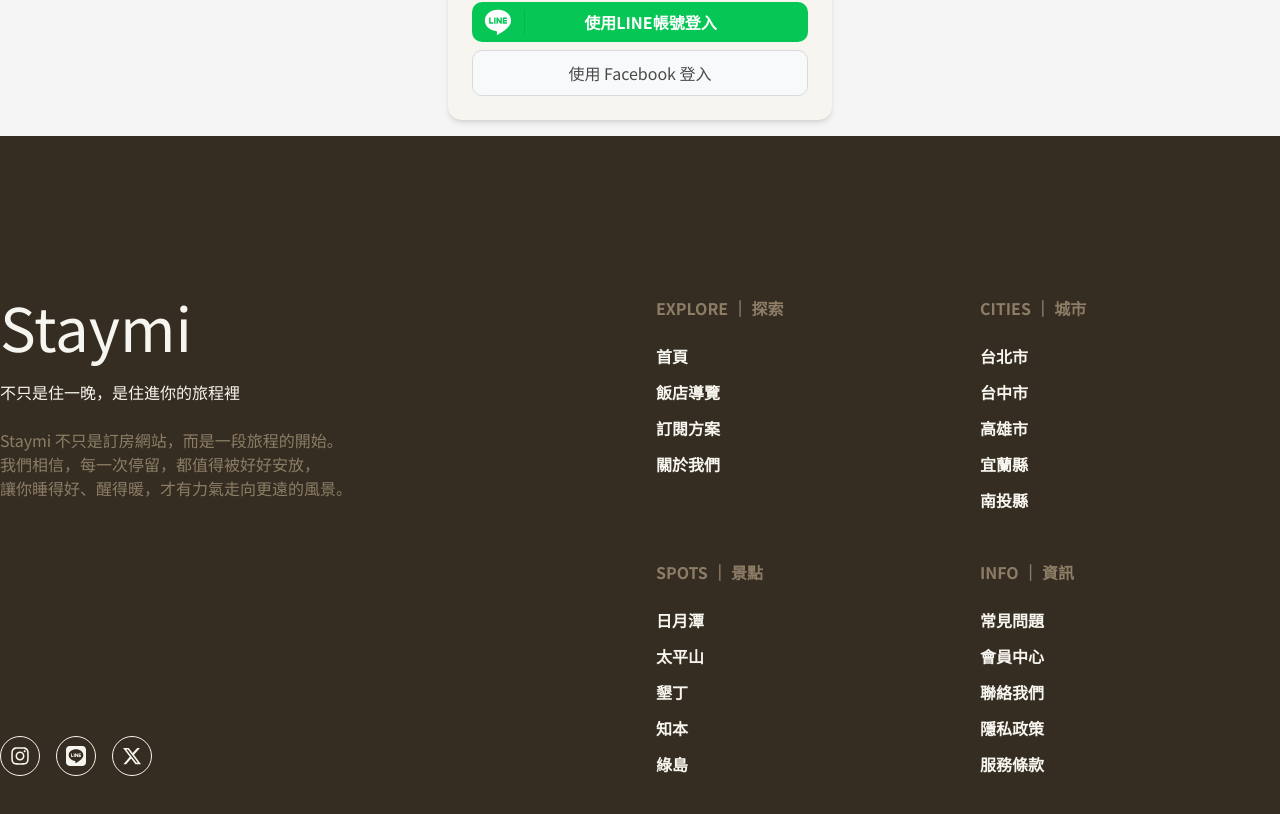
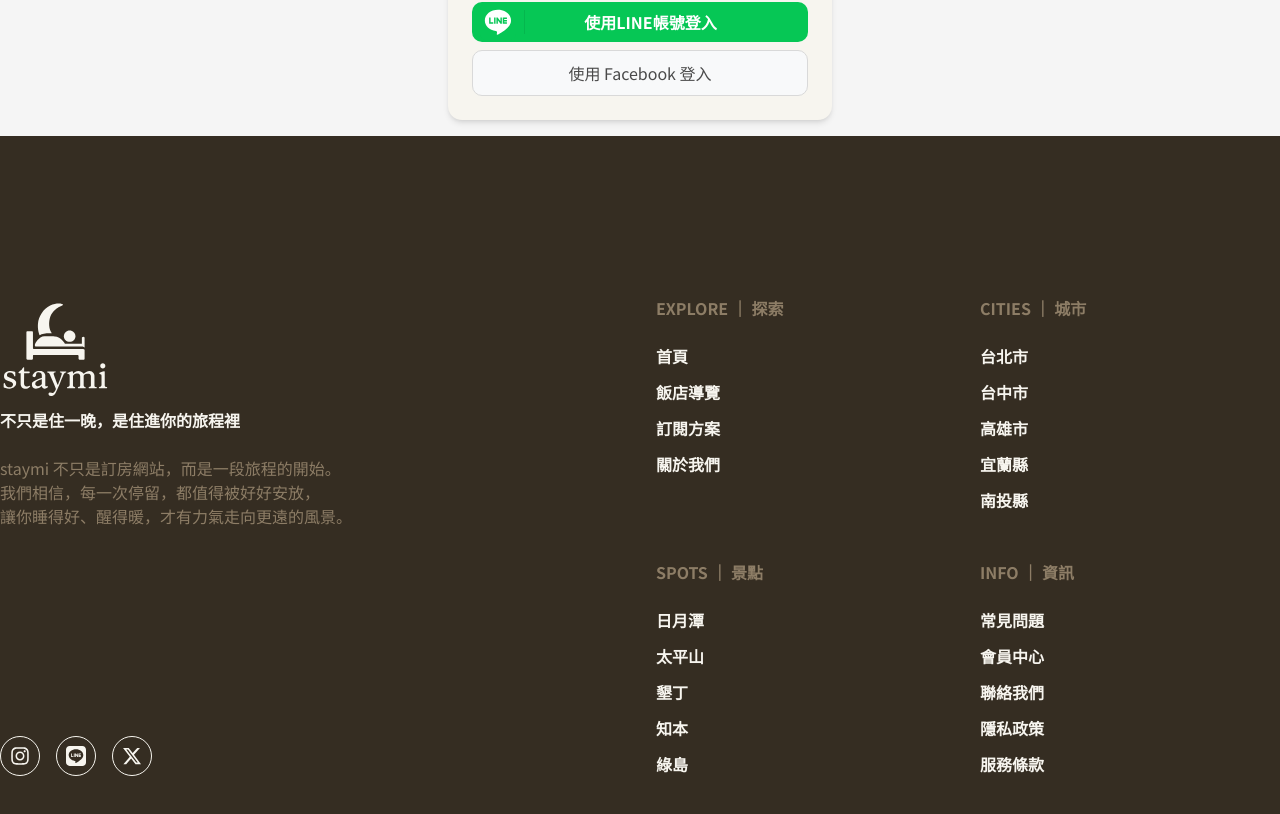
Before and after one commit to MisTPEBUS/stay-mi-next-app, a Next.js app: page /login in a window 1280 px wide. Shown: the part 651-1465 px from the top of the page. Built offline with nearby package versions, Linux system fonts and the light colour scheme; no server answers.

Commit message:
feat: 🎸 將 social icons 做成 icon 元件並新增 logo 元件

```diff
--- /dev/null
+++ b/src/components/Icons/IconInstagram.tsx
@@ -0,0 +1,11 @@
+import React from "react";
+
+const IconInstagram = (props: React.SVGProps<SVGSVGElement>) => {
+  return (
+    <svg xmlns="http://www.w3.org/2000/svg" viewBox="0 0 448 512" fill="currentColor" {...props}>
+      <path d="M224.1 141c-63.6 0-114.9 51.3-114.9 114.9s51.3 114.9 114.9 114.9S339 319.5 339 255.9 287.7 141 224.1 141zm0 189.6c-41.1 0-74.7-33.5-74.7-74.7s33.5-74.7 74.7-74.7 74.7 33.5 74.7 74.7-33.6 74.7-74.7 74.7zm146.4-194.3c0 14.9-12 26.8-26.8 26.8-14.9 0-26.8-12-26.8-26.8s12-26.8 26.8-26.8 26.8 12 26.8 26.8zm76.1 27.2c-1.7-35.9-9.9-67.7-36.2-93.9-26.2-26.2-58-34.4-93.9-36.2-37-2.1-147.9-2.1-184.9 0-35.8 1.7-67.6 9.9-93.9 36.1s-34.4 58-36.2 93.9c-2.1 37-2.1 147.9 0 184.9 1.7 35.9 9.9 67.7 36.2 93.9s58 34.4 93.9 36.2c37 2.1 147.9 2.1 184.9 0 35.9-1.7 67.7-9.9 93.9-36.2 26.2-26.2 34.4-58 36.2-93.9 2.1-37 2.1-147.8 0-184.8zM398.8 388c-7.8 19.6-22.9 34.7-42.6 42.6-29.5 11.7-99.5 9-132.1 9s-102.7 2.6-132.1-9c-19.6-7.8-34.7-22.9-42.6-42.6-11.7-29.5-9-99.5-9-132.1s-2.6-102.7 9-132.1c7.8-19.6 22.9-34.7 42.6-42.6 29.5-11.7 99.5-9 132.1-9s102.7-2.6 132.1 9c19.6 7.8 34.7 22.9 42.6 42.6 11.7 29.5 9 99.5 9 132.1s2.7 102.7-9 132.1z" />
+    </svg>
+  );
+};
+
+export default IconInstagram;
--- /dev/null
+++ b/src/components/Icons/IconLine.tsx
@@ -0,0 +1,11 @@
+import React from "react";
+
+const IconLine = (props: React.SVGProps<SVGSVGElement>) => {
+  return (
+    <svg xmlns="http://www.w3.org/2000/svg" viewBox="0 0 512 512" fill="currentColor" {...props}>
+      <path d="M311 196.8v81.3c0 2.1-1.6 3.7-3.7 3.7h-13c-1.3 0-2.4-.7-3-1.5l-37.3-50.3v48.2c0 2.1-1.6 3.7-3.7 3.7h-13c-2.1 0-3.7-1.6-3.7-3.7V196.9c0-2.1 1.6-3.7 3.7-3.7h12.9c1.1 0 2.4 .6 3 1.6l37.3 50.3V196.9c0-2.1 1.6-3.7 3.7-3.7h13c2.1-.1 3.8 1.6 3.8 3.5zm-93.7-3.7h-13c-2.1 0-3.7 1.6-3.7 3.7v81.3c0 2.1 1.6 3.7 3.7 3.7h13c2.1 0 3.7-1.6 3.7-3.7V196.8c0-1.9-1.6-3.7-3.7-3.7zm-31.4 68.1H150.3V196.8c0-2.1-1.6-3.7-3.7-3.7h-13c-2.1 0-3.7 1.6-3.7 3.7v81.3c0 1 .3 1.8 1 2.5c.7 .6 1.5 1 2.5 1h52.2c2.1 0 3.7-1.6 3.7-3.7v-13c0-1.9-1.6-3.7-3.5-3.7zm193.7-68.1H327.3c-1.9 0-3.7 1.6-3.7 3.7v81.3c0 1.9 1.6 3.7 3.7 3.7h52.2c2.1 0 3.7-1.6 3.7-3.7V265c0-2.1-1.6-3.7-3.7-3.7H344V247.7h35.5c2.1 0 3.7-1.6 3.7-3.7V230.9c0-2.1-1.6-3.7-3.7-3.7H344V213.5h35.5c2.1 0 3.7-1.6 3.7-3.7v-13c-.1-1.9-1.7-3.7-3.7-3.7zM512 93.4V419.4c-.1 51.2-42.1 92.7-93.4 92.6H92.6C41.4 511.9-.1 469.8 0 418.6V92.6C.1 41.4 42.2-.1 93.4 0H419.4c51.2 .1 92.7 42.1 92.6 93.4zM441.6 233.5c0-83.4-83.7-151.3-186.4-151.3s-186.4 67.9-186.4 151.3c0 74.7 66.3 137.4 155.9 149.3c21.8 4.7 19.3 12.7 14.4 42.1c-.8 4.7-3.8 18.4 16.1 10.1s107.3-63.2 146.5-108.2c27-29.7 39.9-59.8 39.9-93.1z" />
+    </svg>
+  );
+};
+
+export default IconLine;
--- /dev/null
+++ b/src/components/Icons/IconX.tsx
@@ -0,0 +1,11 @@
+import React from "react";
+
+const IconX = (props: React.SVGProps<SVGSVGElement>) => {
+  return (
+    <svg xmlns="http://www.w3.org/2000/svg" viewBox="0 0 512 512" fill="currentColor" {...props}>
+      <path d="M389.2 48h70.6L305.6 224.2 487 464H345L233.7 318.6 106.5 464H35.8L200.7 275.5 26.8 48H172.4L272.9 180.9 389.2 48zM364.4 421.8h39.1L151.1 88h-42L364.4 421.8z" />
+    </svg>
+  );
+};
+
+export default IconX;
--- a/src/components/layout/Footer/_components/SocialLinks.tsx
+++ b/src/components/layout/Footer/_components/SocialLinks.tsx
@@ -1,32 +1,24 @@
 import Link from "next/link";
 import React from "react";
+
+import IconInstagram from "@/components/Icons/IconInstagram";
+import IconLine from "@/components/Icons/IconLine";
+import IconX from "@/components/Icons/IconX";
 
 import { SocialLink } from "../types";
 
 const SocialLinks: SocialLink[] = [
   {
     href: "#",
-    icon: (
-      <svg xmlns="http://www.w3.org/2000/svg" viewBox="0 0 448 512" className="size-5 fill-white">
-        <path d="M224.1 141c-63.6 0-114.9 51.3-114.9 114.9s51.3 114.9 114.9 114.9S339 319.5 339 255.9 287.7 141 224.1 141zm0 189.6c-41.1 0-74.7-33.5-74.7-74.7s33.5-74.7 74.7-74.7 74.7 33.5 74.7 74.7-33.6 74.7-74.7 74.7zm146.4-194.3c0 14.9-12 26.8-26.8 26.8-14.9 0-26.8-12-26.8-26.8s12-26.8 26.8-26.8 26.8 12 26.8 26.8zm76.1 27.2c-1.7-35.9-9.9-67.7-36.2-93.9-26.2-26.2-58-34.4-93.9-36.2-37-2.1-147.9-2.1-184.9 0-35.8 1.7-67.6 9.9-93.9 36.1s-34.4 58-36.2 93.9c-2.1 37-2.1 147.9 0 184.9 1.7 35.9 9.9 67.7 36.2 93.9s58 34.4 93.9 36.2c37 2.1 147.9 2.1 184.9 0 35.9-1.7 67.7-9.9 93.9-36.2 26.2-26.2 34.4-58 36.2-93.9 2.1-37 2.1-147.8 0-184.8zM398.8 388c-7.8 19.6-22.9 34.7-42.6 42.6-29.5 11.7-99.5 9-132.1 9s-102.7 2.6-132.1-9c-19.6-7.8-34.7-22.9-42.6-42.6-11.7-29.5-9-99.5-9-132.1s-2.6-102.7 9-132.1c7.8-19.6 22.9-34.7 42.6-42.6 29.5-11.7 99.5-9 132.1-9s102.7-2.6 132.1 9c19.6 7.8 34.7 22.9 42.6 42.6 11.7 29.5 9 99.5 9 132.1s2.7 102.7-9 132.1z" />
-      </svg>
-    ),
+    icon: IconInstagram,
   },
   {
     href: "#",
-    icon: (
-      <svg xmlns="http://www.w3.org/2000/svg" viewBox="0 0 512 512" className="size-5 fill-white">
-        <path d="M311 196.8v81.3c0 2.1-1.6 3.7-3.7 3.7h-13c-1.3 0-2.4-.7-3-1.5l-37.3-50.3v48.2c0 2.1-1.6 3.7-3.7 3.7h-13c-2.1 0-3.7-1.6-3.7-3.7V196.9c0-2.1 1.6-3.7 3.7-3.7h12.9c1.1 0 2.4 .6 3 1.6l37.3 50.3V196.9c0-2.1 1.6-3.7 3.7-3.7h13c2.1-.1 3.8 1.6 3.8 3.5zm-93.7-3.7h-13c-2.1 0-3.7 1.6-3.7 3.7v81.3c0 2.1 1.6 3.7 3.7 3.7h13c2.1 0 3.7-1.6 3.7-3.7V196.8c0-1.9-1.6-3.7-3.7-3.7zm-31.4 68.1H150.3V196.8c0-2.1-1.6-3.7-3.7-3.7h-13c-2.1 0-3.7 1.6-3.7 3.7v81.3c0 1 .3 1.8 1 2.5c.7 .6 1.5 1 2.5 1h52.2c2.1 0 3.7-1.6 3.7-3.7v-13c0-1.9-1.6-3.7-3.5-3.7zm193.7-68.1H327.3c-1.9 0-3.7 1.6-3.7 3.7v81.3c0 1.9 1.6 3.7 3.7 3.7h52.2c2.1 0 3.7-1.6 3.7-3.7V265c0-2.1-1.6-3.7-3.7-3.7H344V247.7h35.5c2.1 0 3.7-1.6 3.7-3.7V230.9c0-2.1-1.6-3.7-3.7-3.7H344V213.5h35.5c2.1 0 3.7-1.6 3.7-3.7v-13c-.1-1.9-1.7-3.7-3.7-3.7zM512 93.4V419.4c-.1 51.2-42.1 92.7-93.4 92.6H92.6C41.4 511.9-.1 469.8 0 418.6V92.6C.1 41.4 42.2-.1 93.4 0H419.4c51.2 .1 92.7 42.1 92.6 93.4zM441.6 233.5c0-83.4-83.7-151.3-186.4-151.3s-186.4 67.9-186.4 151.3c0 74.7 66.3 137.4 155.9 149.3c21.8 4.7 19.3 12.7 14.4 42.1c-.8 4.7-3.8 18.4 16.1 10.1s107.3-63.2 146.5-108.2c27-29.7 39.9-59.8 39.9-93.1z" />
-      </svg>
-    ),
+    icon: IconLine,
   },
   {
     href: "#",
-    icon: (
-      <svg xmlns="http://www.w3.org/2000/svg" viewBox="0 0 512 512" className="size-5 fill-white">
-        <path d="M389.2 48h70.6L305.6 224.2 487 464H345L233.7 318.6 106.5 464H35.8L200.7 275.5 26.8 48H172.4L272.9 180.9 389.2 48zM364.4 421.8h39.1L151.1 88h-42L364.4 421.8z" />
-      </svg>
-    ),
+    icon: IconX,
   },
 ];
 
@@ -39,7 +31,7 @@ const SocialButton = () => {
           href={item.href}
           className="flex size-10 items-center justify-center rounded-full border border-white transition-colors hover:bg-[#ffffff1A] active:border-2"
         >
-          {item.icon}
+          <item.icon className="size-5 text-white" />
         </Link>
       ))}
     </div>
--- a/src/components/layout/Footer/index.tsx
+++ b/src/components/layout/Footer/index.tsx
@@ -1,5 +1,6 @@
-import Link from "next/link";
 import React from "react";
+
+import Logo from "../Logo";
 
 import Sitemap from "./_components/Sitemap";
 import MobileSitemap from "./_components/Sitemap/MobileSitemap";
@@ -51,27 +52,27 @@ const sitemap: SitemapSection[] = [
 const Footer = () => {
   return (
     <footer className="bg-secondary md:h-[912px] md:py-[160px]">
-      <MobileSitemap data={sitemap} />
-      <div className="container m-auto flex flex-col justify-between px-6 pt-5 pb-10 md:flex-row md:px-0 md:py-0">
+      <div className="container m-auto flex flex-col justify-between px-6 pt-16 pb-6 md:flex-row md:px-0 md:py-0">
         <div className="flex flex-col items-center gap-10 md:items-start md:justify-between">
           <div className="flex flex-col gap-6">
-            <Link href="/" className="text-6xl text-white">
-              Staymi
-            </Link>
-            <div className="text-white">不只是住一晚，是住進你的旅程裡</div>
+            <div className="flex flex-col items-center gap-3 md:items-start">
+              <Logo orientation="vertical" />
+              <div className="font-bold text-white">不只是住一晚，是住進你的旅程裡</div>
+            </div>
             <div className="text-secondary-300 hidden md:block">
-              <p>Staymi 不只是訂房網站，而是一段旅程的開始。</p>
+              <p>staymi 不只是訂房網站，而是一段旅程的開始。</p>
               <p>我們相信，每一次停留，都值得被好好安放，</p>
               <p>讓你睡得好、醒得暖，才有力氣走向更遠的風景。</p>
             </div>
             <div className="text-secondary-300 md:hidden">
-              <p>Staymi 不只是訂房網站，</p>
+              <p>staymi 不只是訂房網站，</p>
               <p>而是一段旅程的開始。</p>
               <p>我們相信，每一次停留，都值得被好好安放，</p>
               <p>讓你睡得好、醒得暖，</p>
               <p>才有力氣走向更遠的風景。</p>
             </div>
           </div>
+          <MobileSitemap data={sitemap} />
           <SocialLinks />
         </div>
         <Sitemap data={sitemap} />
--- a/src/components/layout/Footer/types.ts
+++ b/src/components/layout/Footer/types.ts
@@ -1,3 +1,5 @@
+import { JSX } from "react";
+
 type SitemapItem = { label: string; href: string };
 
 export type SitemapSection = {
@@ -11,5 +13,5 @@ export type SitemapProps = {
 
 export type SocialLink = {
   href: string;
-  icon: React.ReactNode;
+  icon: (props: React.SVGProps<SVGSVGElement>) => JSX.Element;
 };
```
